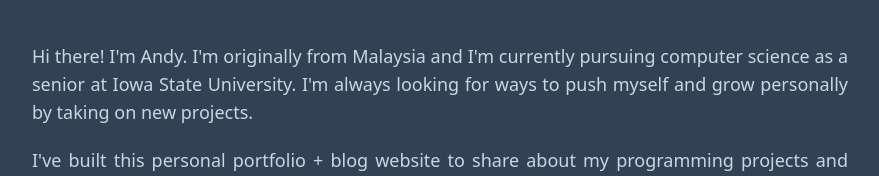
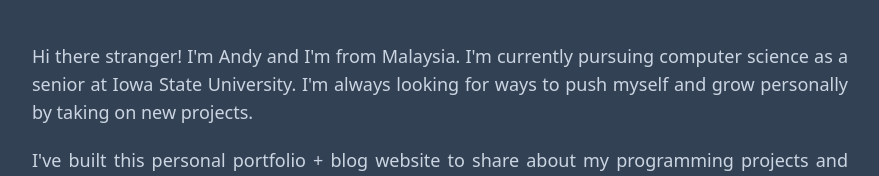
Before and after one commit to AndyFooGuoZhen/Nextjs_Blog, a Next.js app in the folder blog/: page /aboutme in a window 1280 px wide. Shown: the part 342-518 px from the top of the page, without its empty margins (200-1079 px from the left). Built offline with nearby package versions, Linux system fonts and the light colour scheme; what tailwindcss-neumorphism would draw is missing.

Commit message:
About me section tweak

```diff
--- a/blog/app/aboutme/page.tsx
+++ b/blog/app/aboutme/page.tsx
@@ -13,7 +13,7 @@ const AboutMe = () => {
       </div>
       <div className="mt-11 px-4 text-justify text-sm md:text-lg text-slate-300 ">
         <h3>
-          Hi there! I'm Andy. I'm originally from Malaysia and I'm currently pursuing computer science as a senior at Iowa State University. I'm always looking for ways to push
+          Hi there stranger! I'm Andy and I'm from Malaysia. I'm currently pursuing computer science as a senior at Iowa State University. I'm always looking for ways to push
           myself and grow personally by taking on new projects.
         </h3>
         <h1 className=""></h1>
```
